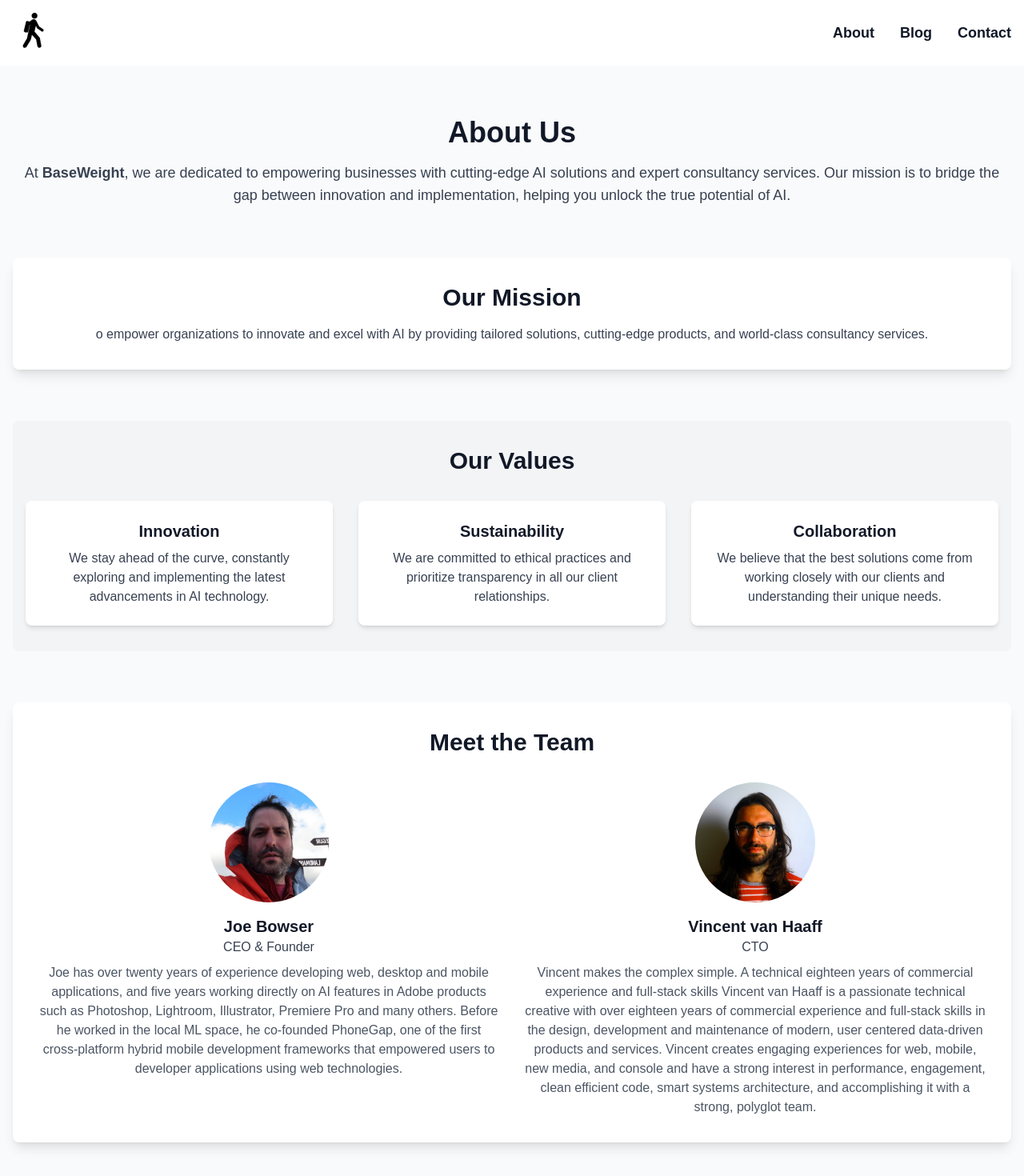
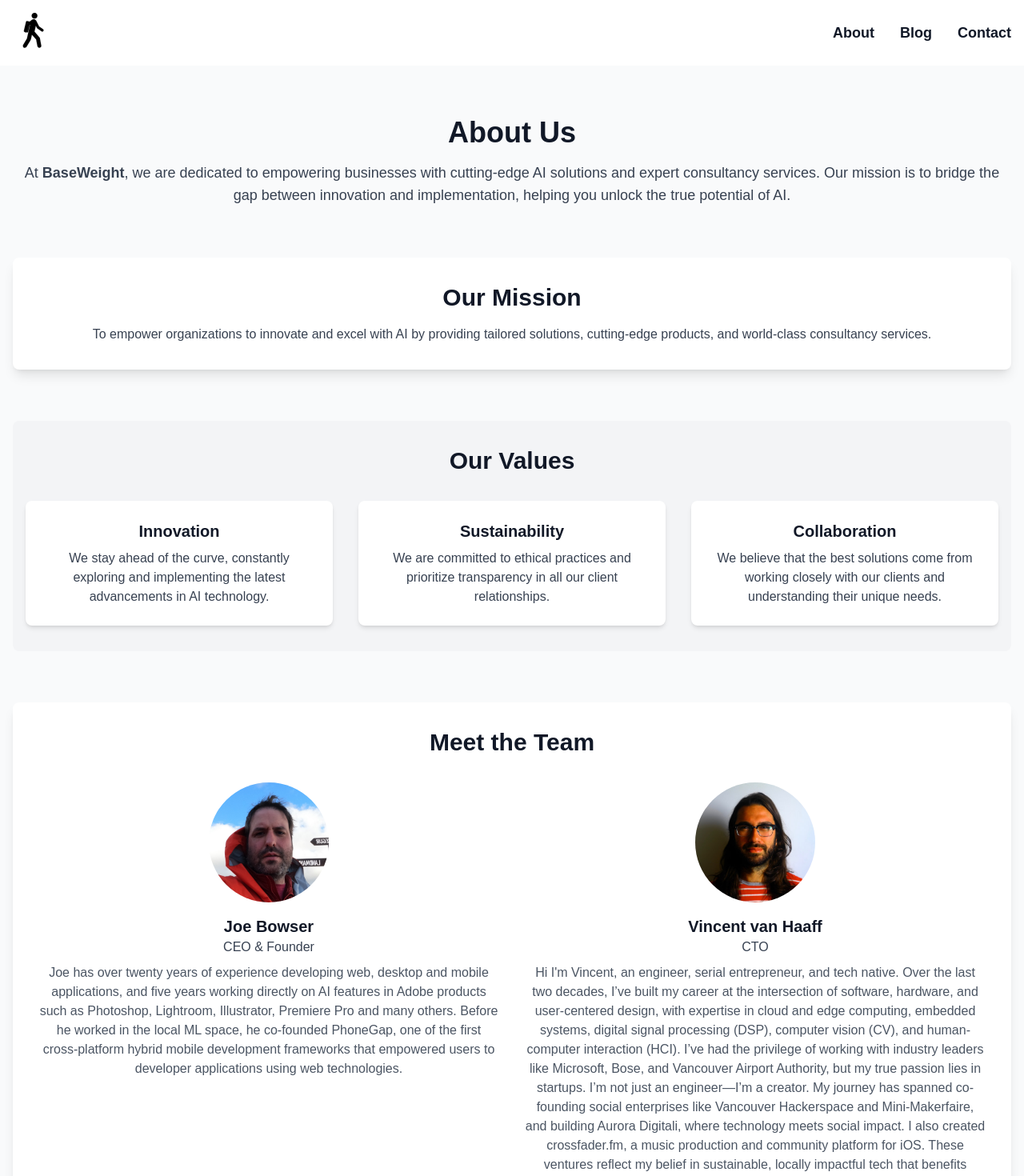
Before and after one commit to baseweight/baseweight.ai, a Next.js app: page /about in a window 1280 px wide. Shown: the top 1470 px of the page at 80% size. Built offline with nearby package versions, Linux system fonts and the light colour scheme.

Commit message:
vincent blurb copy

```diff
--- a/app/about/page.tsx
+++ b/app/about/page.tsx
@@ -21,7 +21,7 @@ export default function About() {
         <section className="bg-white shadow-lg rounded-lg p-8 text-center">
           <h2 className="text-3xl font-bold mb-4">Our Mission</h2>
           <p className="text-gray-700">
-            o empower organizations to innovate and excel with AI by providing tailored solutions, cutting-edge products, and world-class consultancy services.
+            To empower organizations to innovate and excel with AI by providing tailored solutions, cutting-edge products, and world-class consultancy services.
           </p>
         </section>
 
@@ -88,11 +88,10 @@ export default function About() {
               <h3 className="text-xl font-semibold">Vincent van Haaff</h3>
               <p className="text-gray-700">CTO</p>
               <p className="text-gray-600 mt-2">
-                Vincent makes the complex simple. A technical  eighteen years of commercial experience and full-stack skills
-                Vincent van Haaff is a passionate technical creative with over eighteen years of commercial experience and full-stack skills
-                in the design, development and maintenance of modern, user centered data-driven products and services. Vincent creates engaging experiences
-                for web, mobile, new media, and console and have a strong interest in performance, engagement, clean efficient code, smart systems architecture,
-                and accomplishing it with a strong, polyglot team.
+                Hi I'm Vincent, an engineer, serial entrepreneur, and tech native. Over the last two decades, I’ve built my career at the intersection of software, hardware, and user-centered design, with expertise in cloud and edge computing, embedded systems, digital signal processing (DSP), computer vision (CV), and human-computer interaction (HCI). I’ve had the privilege of working with industry leaders like Microsoft, Bose, and Vancouver Airport Authority, but my true passion lies in startups.
+                I’m not just an engineer—I’m a creator. My journey has spanned co-founding social enterprises like Vancouver Hackerspace and Mini-Makerfaire, and building Aurora Digitali, where technology meets social impact. I also created crossfader.fm, a music production and community platform for iOS. These ventures reflect my belief in sustainable, locally impactful tech that benefits people and the planet.
+                With a BSc in Physics from UC Santa Barbara, a diploma in HCI from Vancouver Film School, and a MicroMasters in Data Science from MITx, I bring a multidisciplinary approach to problem-solving.
+                As CTO of Baseweight AI I’m here to lead with innovation, integrity, and a deep commitment to building technology that matters. I thrive where technology, social justice, and sustainability intersect, and I’m excited to bring this viewpoint to our work.
               </p>
             </div>
 
```
